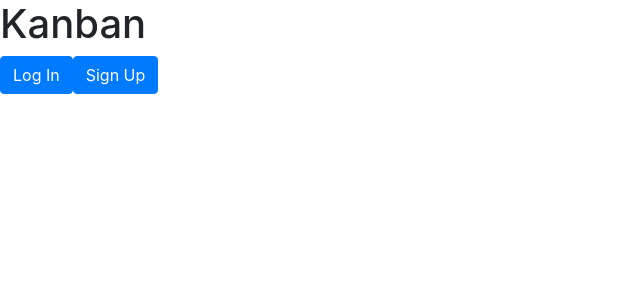
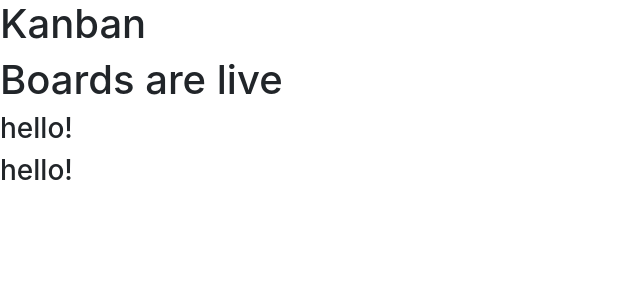
Before and after one commit to christopherfelt/kanban-react, a React (Create React App) app: page /boards in a window 1280 px wide. Shown: the top 300 px of the page, without its empty margins (0-640 px from the left). Built offline with nearby package versions, Linux system fonts and the light colour scheme; no server answers.

Commit message:
added board and board components

```diff
--- a/src/App.js
+++ b/src/App.js
@@ -2,6 +2,7 @@ import React from "react";
 import { BrowserRouter as Router, Route, Link, Switch } from "react-router-dom";
 import { useAuth0 } from "@auth0/auth0-react";
 import "bootstrap/dist/css/bootstrap.css";
+import Boards from "./pages/Boards";
 
 import Landing from "./pages/Landing";
 
@@ -16,8 +17,11 @@ function App() {
         <div className="App">
           <h1>Kanban</h1>
           {isAuthenticated && <h5>User: {user.name}</h5>}
-          <Landing />
         </div>
+        <Switch>
+          <Route path="/" exact component={Landing} />
+          <Route path="/boards" exact component={Boards} />
+        </Switch>
       </BoardProvider>
     </Router>
   );
--- a/src/components/board.js
+++ b/src/components/board.js
@@ -0,0 +1,9 @@
+import React from "react";
+
+export default function board({ board }) {
+  return (
+    <div>
+      <h3>hello!</h3>
+    </div>
+  );
+}
--- a/src/pages/Boards.js
+++ b/src/pages/Boards.js
@@ -6,9 +6,23 @@ import { useAuth0 } from "@auth0/auth0-react";
 const Boards = () => {
   const { isAuthenticated, user } = useAuth0();
 
+  let boards = [
+    {
+      id: 1,
+      name: "board1",
+    },
+    {
+      id: 2,
+      name: "board2",
+    },
+  ];
+
   return (
     <div>
       <h1>Boards are live</h1>
+      {boards.map((board) => (
+        <Board key={board.id} board={board} />
+      ))}
     </div>
   );
 };
--- a/src/pages/Landing.js
+++ b/src/pages/Landing.js
@@ -1,12 +1,21 @@
 import React from "react";
+import { useHistory } from "react-router-dom";
 import { useAuth0 } from "@auth0/auth0-react";
 
 const Landing = () => {
   const { loginWithRedirect, isAuthenticated } = useAuth0();
+  const history = useHistory();
 
   return (
     <div>
-      {isAuthenticated && <button className="btn btn-primary">Boards</button>}
+      {isAuthenticated && (
+        <button
+          className="btn btn-primary"
+          onClick={() => history.push("/boards")}
+        >
+          Boards
+        </button>
+      )}
       {!isAuthenticated && (
         <div>
           <button
```
